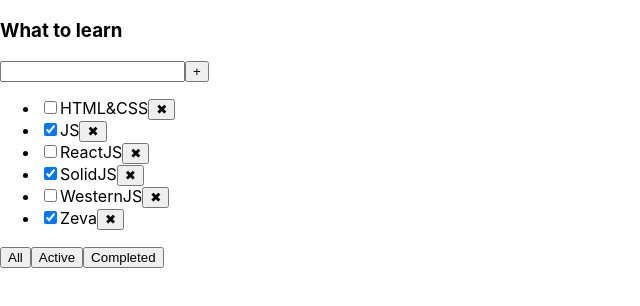
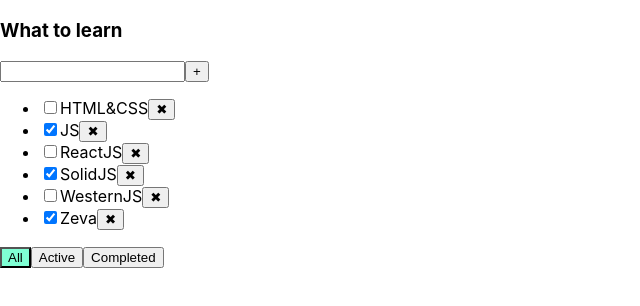
Before and after one commit to Mulwor/ToDoList, a React (Create React App) app: page / in a window 1280 px wide. Shown: the top 306 px of the page, without its empty margins (0-640 px from the left). Built offline with nearby package versions, Linux system fonts and the light colour scheme.

Commit message:
fix: bag connected with style.css and change npm on yarn

```diff
--- a/src/App.css
+++ b/src/App.css
@@ -7,7 +7,7 @@
   margin-right: 50px;
 }
 
-​.error {
+.error {
   border: red 1px solid;
 }
 
@@ -15,7 +15,7 @@
   color: red;
 }
 
-​.active-filter {
+.active-filter {
   background-color: aquamarine;
 }
 
--- a/src/App.tsx
+++ b/src/App.tsx
@@ -1,5 +1,5 @@
 import React from 'react';
-import './'
+import './App.css'
 import TodoList from "./components/TodoList";
 import {v1} from "uuid";
 
--- a/src/components/TodoList.tsx
+++ b/src/components/TodoList.tsx
@@ -1,5 +1,4 @@
 import React, { ChangeEvent, KeyboardEvent, useState } from "react";
-import './../'
 import {FilterValuesType} from "../App";
 
 type TaskType = {
```
Also changed, not shown: 1 other file (tests, documents, lock files or other folders).
